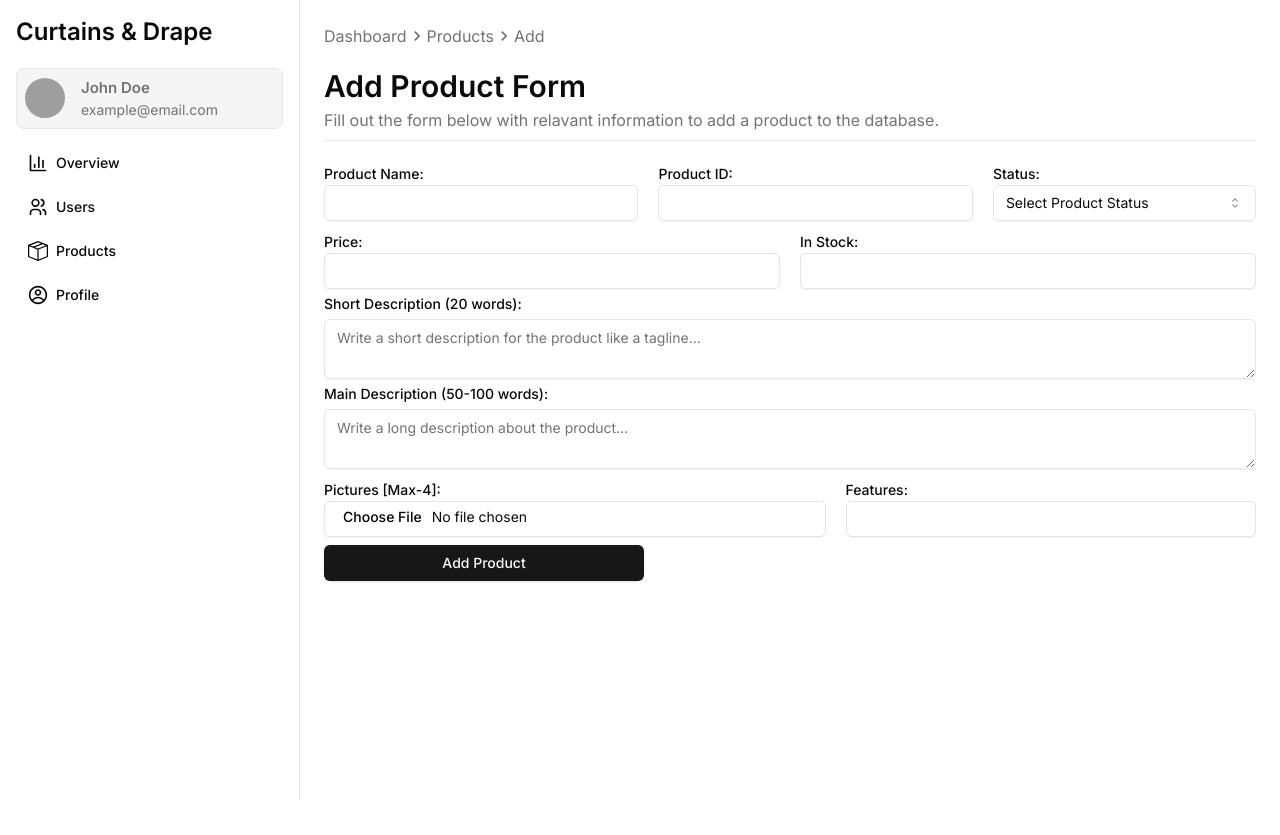
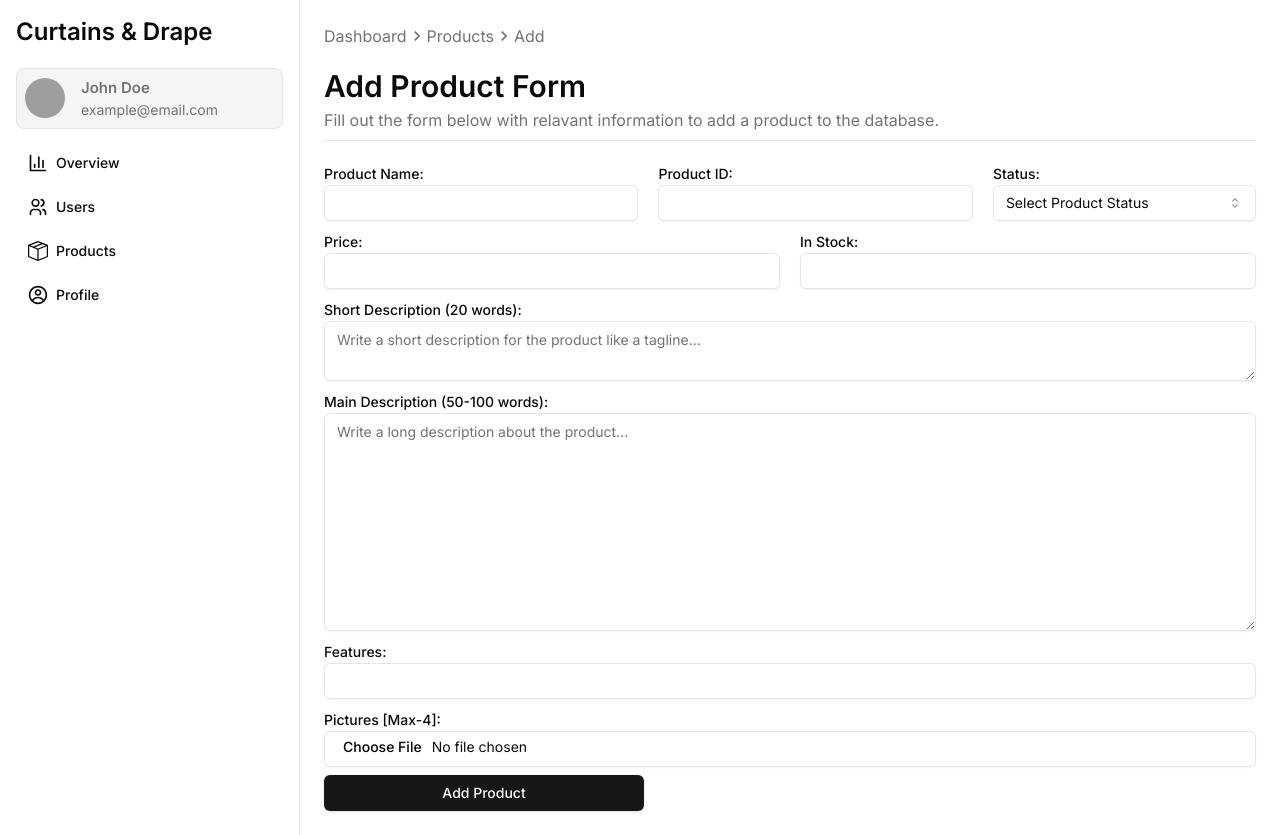
Before and after one commit to frustrated018/curtains-and-drapes, a Next.js app: page /admin-dashboard/products/add in a window 1280 px wide. Before the commit the page ends 800 px from the top, so only its background shows below. Built offline with nearby package versions, Linux system fonts and the light colour scheme; grey boxes are pictures that could not be loaded.

Commit message:
More form ui updates

```diff
--- a/src/app/(dashboard)/admin-dashboard/products/add/product-form.jsx
+++ b/src/app/(dashboard)/admin-dashboard/products/add/product-form.jsx
@@ -62,29 +62,36 @@ const ProductForm = () => {
           </div>
         </section>
 
-        <Label htmlFor="shortDescription">Short Description (20 words):</Label>
+        <div>
+          <Label htmlFor="shortDescription">
+            Short Description (20 words):
+          </Label>
           <Textarea
             name="shortDescription"
             placeholder="Write a short description for the product like a tagline..."
           />
+        </div>
 
+        <div>
           <Label htmlFor="description">Main Description (50-100 words):</Label>
           <Textarea
+            rows="10"
             name="descrption"
             placeholder="Write a long description about the product..."
           />
-        <section className="flex flex-col gap-5 xl:flex-row">
+        </div>
+
+        <div className="flex-grow">
+          {/* //TODO: option to add multiple features */}
+          <Label htmlFor="features">Features:</Label>
+          <Input name="features" type="text" />
+        </div>
+
         <div className="flex-grow">
           {/* //TODO: need to figure out how to do multiple image selection T_T */}
           <Label htmlFor="pictures">Pictures [Max-4]:</Label>
           <Input name="Pictures" type="file" />
         </div>
-          <div className="flex-grow">
-            {/* //TODO: option to add multiple features */}
-            <Label htmlFor="features">Features:</Label>
-            <Input name="features" type="text" />
-          </div>
-        </section>
 
         <Button type="submit" aria-disabled={pending} className="max-w-xs">
           Add Product
--- a/src/server-actions/products/actions.js
+++ b/src/server-actions/products/actions.js
@@ -47,6 +47,7 @@ export const refreshTable = () => {
 
 //! Add Product
 
-export const addProduct = () => {
+export const addProduct = (formData) => {
+  console.log(formData);
   console.log("ahhhhh");
 };
```
Lines whose indentation alone changed are shown as unchanged.
